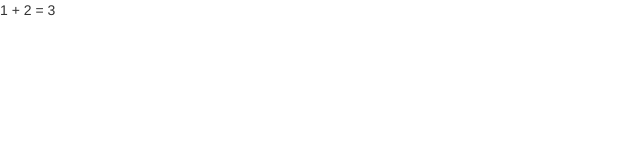
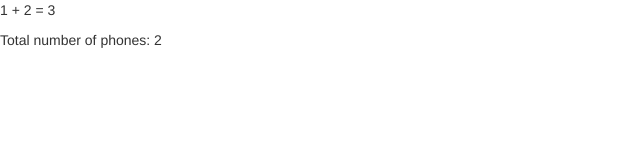
Before and after one commit to Al-G1/Bootstrapping, a website: page app/index.html in a window 1280 px wide. Shown: the whole page, without its empty margins (0-640 px from the left). Drawn offline with Linux system fonts and the light colour scheme.

Commit message:
modification for step 2

```diff
--- a/app/index.html
+++ b/app/index.html
@@ -11,6 +11,7 @@
 
 
   <p>1 + 2 = {{1 + 2}}</p>
+   <p>Total number of phones: 2</p>
 
 </body>
 </html>
```
